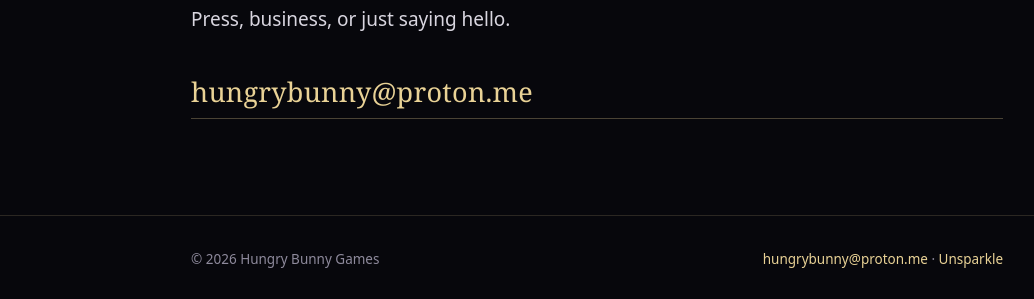
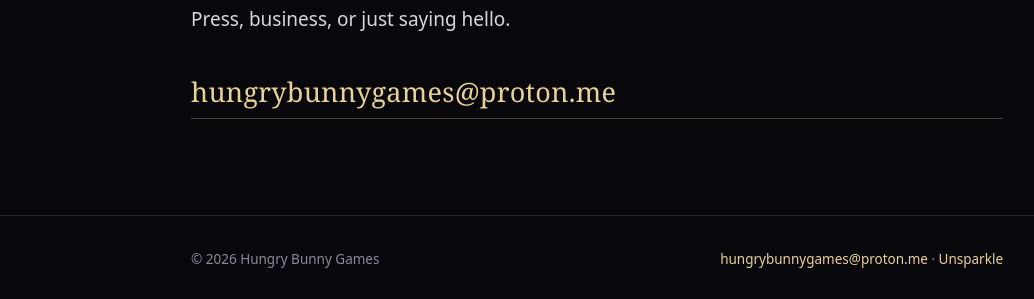
Before and after one commit to HungryBunnyGames/hungrybunnygames.github.io, a plain HTML site: page index.html in a window 1280 px wide. Shown: the part 1455-1754 px from the top of the page, without its empty margins (43-1077 px from the left). Drawn offline with Linux system fonts and the light colour scheme.

Commit message:
fix: correct contact email to hungrybunnygames@proton.me
Co-Authored-By: Claude Opus 5 (1M context) <noreply@anthropic.com>
Claude-Session: https://claude.ai/code/session_01Nt9AZFSkE1SDNhNHyAEX4J

```diff
--- a/index.html
+++ b/index.html
@@ -150,13 +150,13 @@
 
   <p class="label">Contact</p>
   <p class="tagline">Press, business, or just saying hello.</p>
-  <a class="mail" href="mailto:hungrybunny@proton.me">hungrybunny@proton.me</a>
+  <a class="mail" href="mailto:hungrybunnygames@proton.me">hungrybunnygames@proton.me</a>
 </main>
 
 <footer>
   <div class="wrap">
     <p>&copy; 2026 Hungry Bunny Games</p>
-    <p><a href="mailto:hungrybunny@proton.me">hungrybunny@proton.me</a> &middot; <a href="https://unsparkle.com">Unsparkle</a></p>
+    <p><a href="mailto:hungrybunnygames@proton.me">hungrybunnygames@proton.me</a> &middot; <a href="https://unsparkle.com">Unsparkle</a></p>
   </div>
 </footer>
 
```
